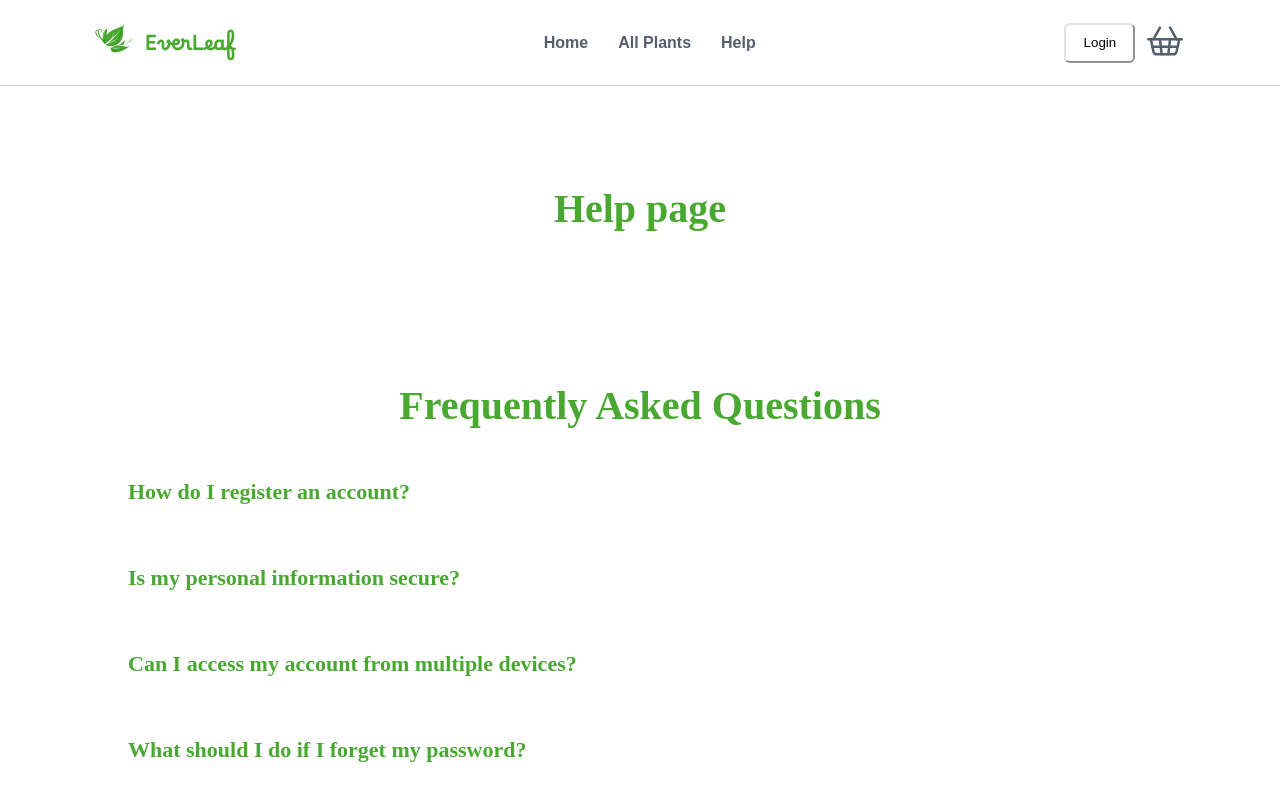
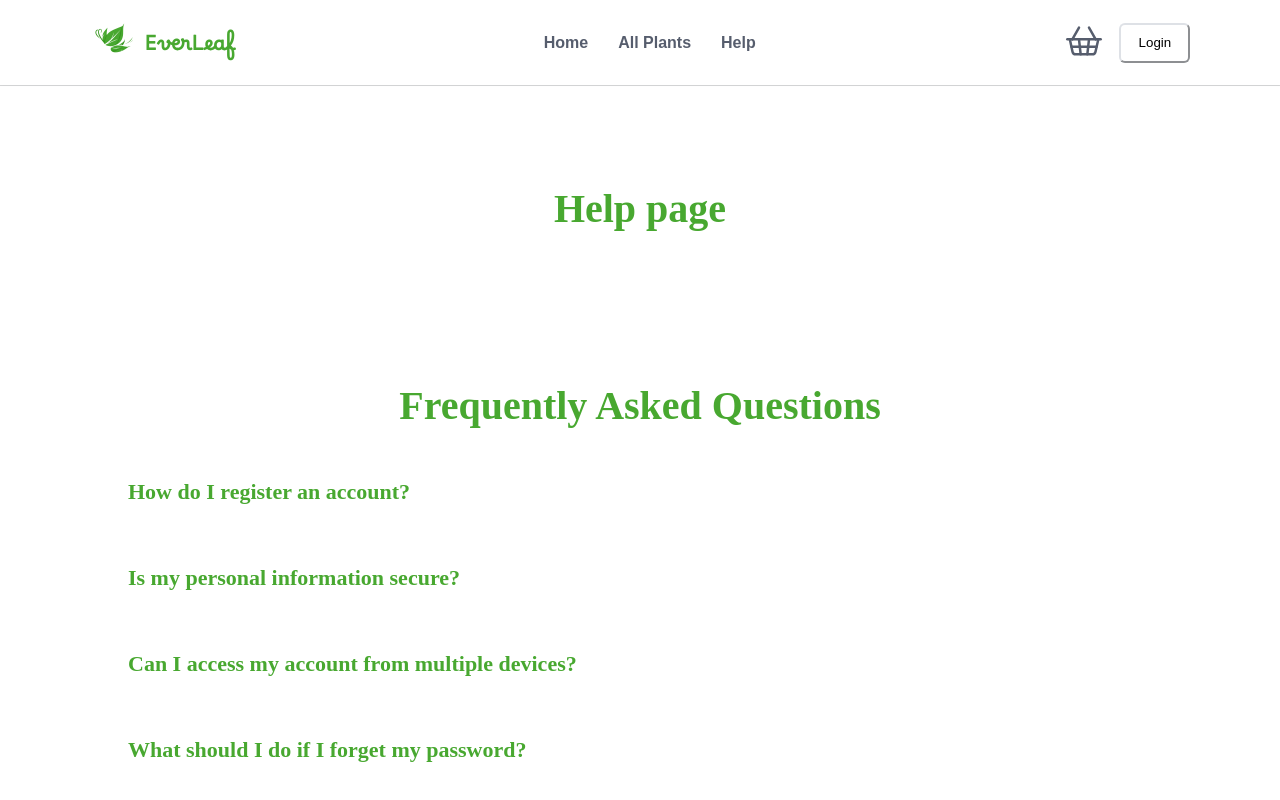
Before and after one commit to Elnaz-Talebi/final-project, a Next.js app in the folder web/: page /help in a window 1280 px wide. Shown: the top 800 px of the page. Built offline with nearby package versions, Linux system fonts and the light colour scheme; no server answers.

Commit message:
edited the placing of basket on the unauthorized header

```diff
--- a/web/src/components/Header/Header.jsx
+++ b/web/src/components/Header/Header.jsx
@@ -78,15 +78,15 @@ export default function Header() {
       <div className={styles.header_container}>
         {!user && (
           <div className={styles.header_container}>
-            <Link href="/user/login">
-              <button className={styles.login_button}>Login</button>
-            </Link>
             <Link href="/">
               <ShoppingBasket
                 className={styles.basket_icon}
                 color="#565d6dff"
                 strokeWidth={1.5}
               />
+            </Link>
+            <Link href="/user/login">
+              <button className={styles.login_button}>Login</button>
             </Link>
           </div>
         )}
```
